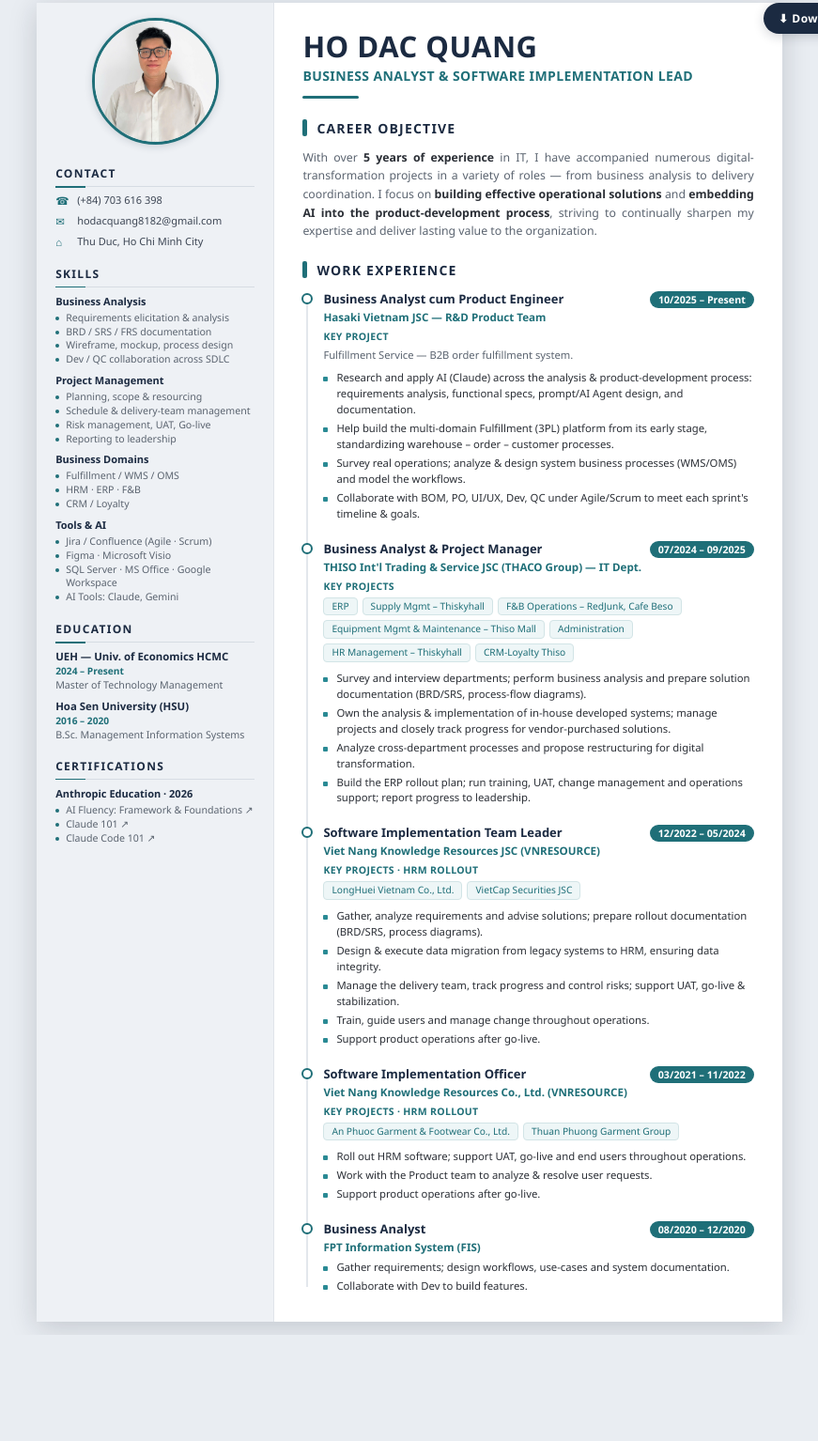
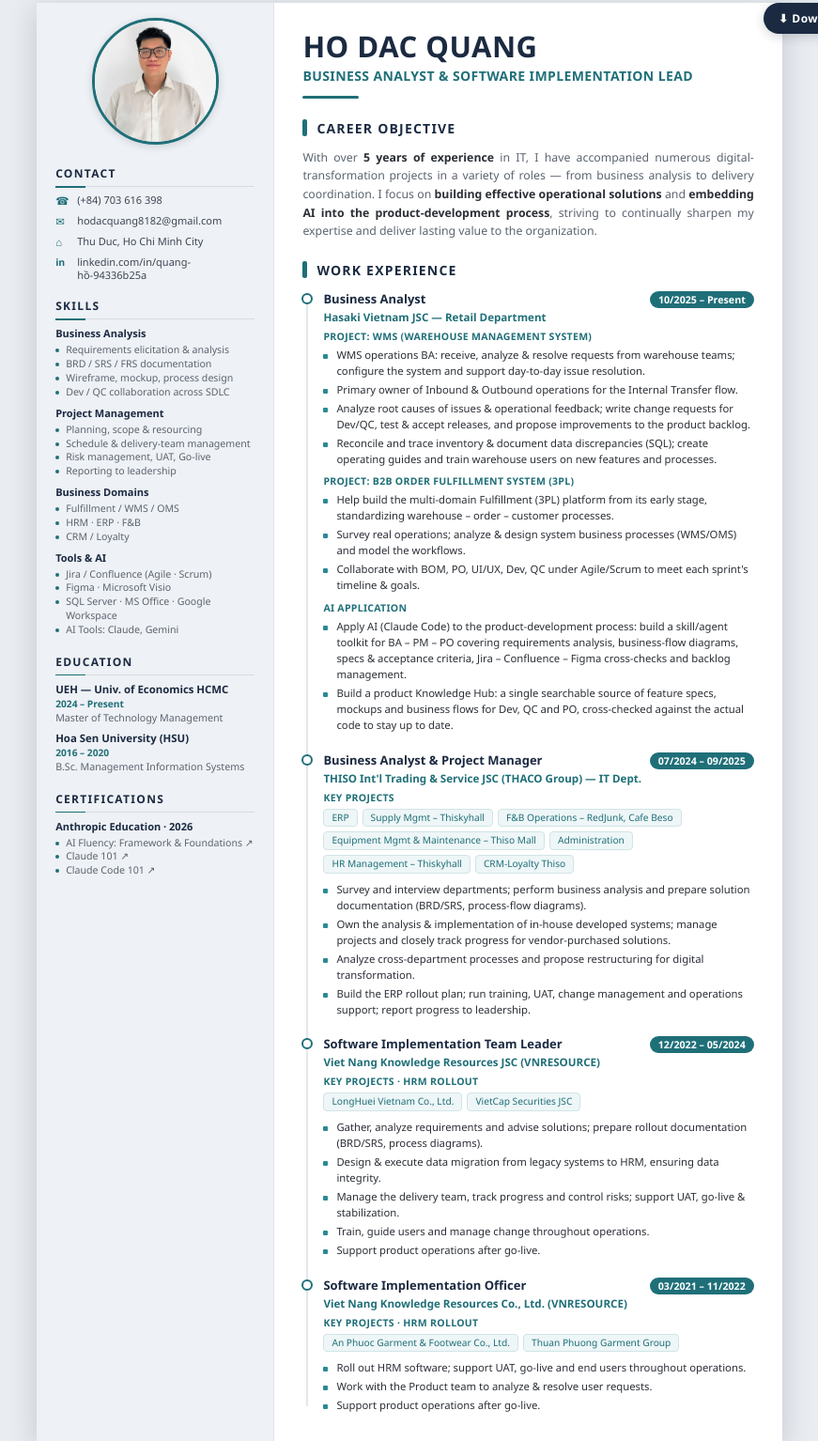
Before and after one commit to Quang-RH/hodacquang-cv, a plain HTML site: page en.html in a window 1280 px wide. Shown: the part 11-1545 px from the top of the page at 94% size, without its empty margins (204-1075 px from the left). Before the commit the page ends 1432 px from the top, so only its background shows below. Drawn offline with Linux system fonts and the light colour scheme.

Commit message:
Update EN CV to match VN: Hasaki WMS/3PL/AI sections, LinkedIn, drop FPT
Co-Authored-By: Claude Opus 5.5 <noreply@anthropic.com>

```diff
--- a/en.html
+++ b/en.html
@@ -125,6 +125,7 @@
       <div class="contact-row"><span class="ic">☎</span><span>(+84) 703 616 398</span></div>
       <div class="contact-row"><span class="ic">✉</span><span>hodacquang8182@gmail.com</span></div>
       <div class="contact-row"><span class="ic">⌂</span><span>Thu Duc, Ho Chi Minh City</span></div>
+      <div class="contact-row"><span class="ic" style="font-weight:800;font-size:10.5px">in</span><a href="https://www.linkedin.com/in/quang-h%E1%BB%93-94336b25a/" target="_blank" rel="noopener noreferrer" style="color:inherit;text-decoration:none">linkedin.com/in/quang-hồ-94336b25a</a></div>
     </div>
 
     <div class="side-section">
@@ -221,17 +222,30 @@
 
         <div class="job">
           <div class="job-top">
-            <div class="job-title">Business Analyst cum Product Engineer</div>
+            <div class="job-title">Business Analyst</div>
             <div class="job-date">10/2025 – Present</div>
           </div>
-          <div class="job-co">Hasaki Vietnam JSC — R&amp;D Product Team</div>
-          <div class="proj-label">Key Project</div>
-          <div class="proj-desc">Fulfillment Service — B2B order fulfillment system.</div>
+          <div class="job-co">Hasaki Vietnam JSC — Retail Department</div>
+
+          <div class="proj-label">Project: WMS (Warehouse Management System)</div>
           <ul>
-            <li>Research and apply AI (Claude) across the analysis &amp; product-development process: requirements analysis, functional specs, prompt/AI Agent design, and documentation.</li>
+            <li>WMS operations BA: receive, analyze &amp; resolve requests from warehouse teams; configure the system and support day-to-day issue resolution.</li>
+            <li>Primary owner of Inbound &amp; Outbound operations for the Internal Transfer flow.</li>
+            <li>Analyze root causes of issues &amp; operational feedback; write change requests for Dev/QC, test &amp; accept releases, and propose improvements to the product backlog.</li>
+            <li>Reconcile and trace inventory &amp; document data discrepancies (SQL); create operating guides and train warehouse users on new features and processes.</li>
+          </ul>
+
+          <div class="proj-label" style="margin-top:8px">Project: B2B Order Fulfillment System (3PL)</div>
+          <ul>
             <li>Help build the multi-domain Fulfillment (3PL) platform from its early stage, standardizing warehouse – order – customer processes.</li>
             <li>Survey real operations; analyze &amp; design system business processes (WMS/OMS) and model the workflows.</li>
             <li>Collaborate with BOM, PO, UI/UX, Dev, QC under Agile/Scrum to meet each sprint's timeline &amp; goals.</li>
+          </ul>
+
+          <div class="proj-label" style="margin-top:8px">AI Application</div>
+          <ul>
+            <li>Apply AI (Claude Code) to the product-development process: build a skill/agent toolkit for BA – PM – PO covering requirements analysis, business-flow diagrams, specs &amp; acceptance criteria, Jira – Confluence – Figma cross-checks and backlog management.</li>
+            <li>Build a product Knowledge Hub: a single searchable source of feature specs, mockups and business flows for Dev, QC and PO, cross-checked against the actual code to stay up to date.</li>
           </ul>
         </div>
 
@@ -297,18 +311,6 @@
           </ul>
         </div>
 
-        <div class="job">
-          <div class="job-top">
-            <div class="job-title">Business Analyst</div>
-            <div class="job-date">08/2020 – 12/2020</div>
-          </div>
-          <div class="job-co">FPT Information System (FIS)</div>
-          <ul>
-            <li>Gather requirements; design workflows, use-cases and system documentation.</li>
-            <li>Collaborate with Dev to build features.</li>
-          </ul>
-        </div>
-
       </div>
     </section>
   </main>
```
